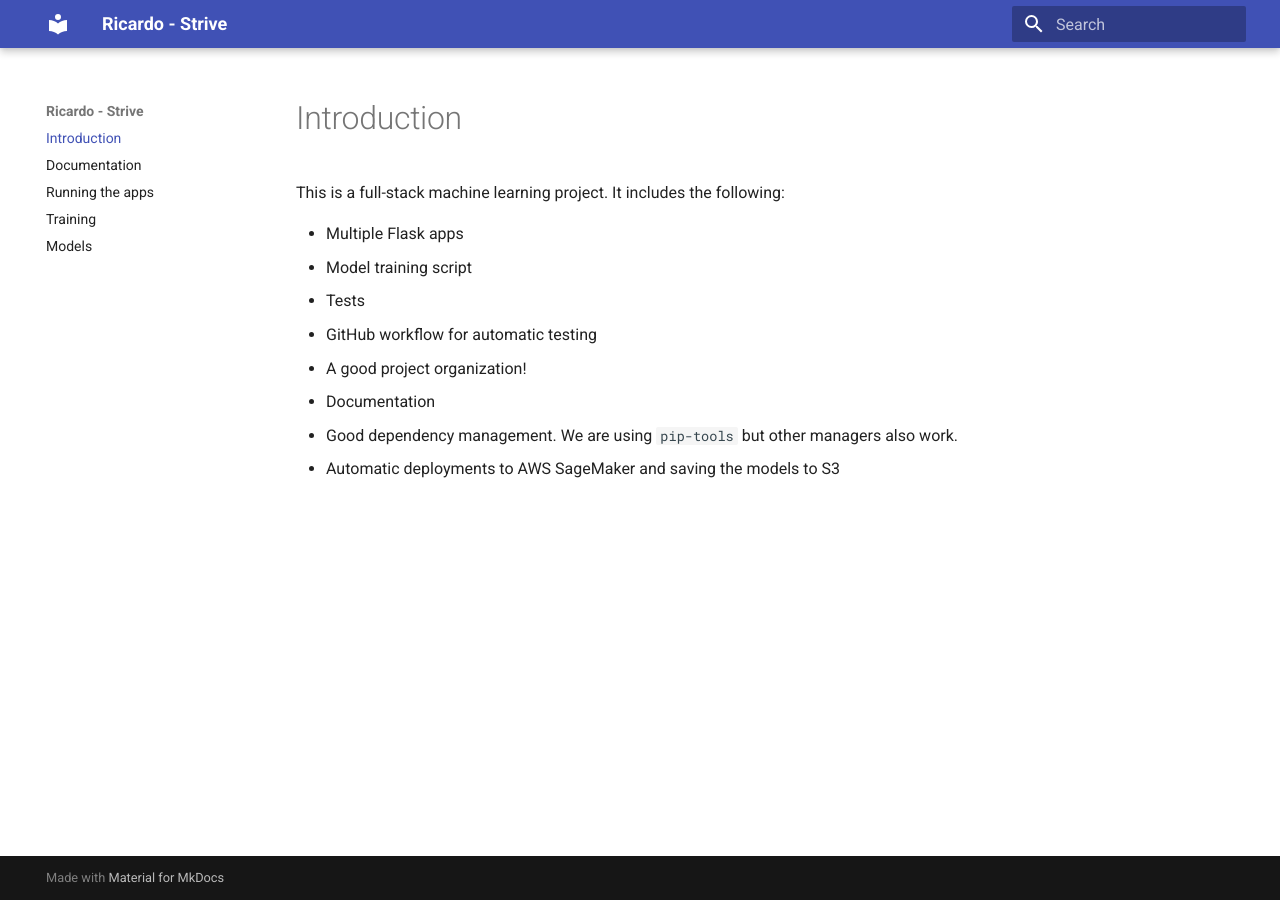
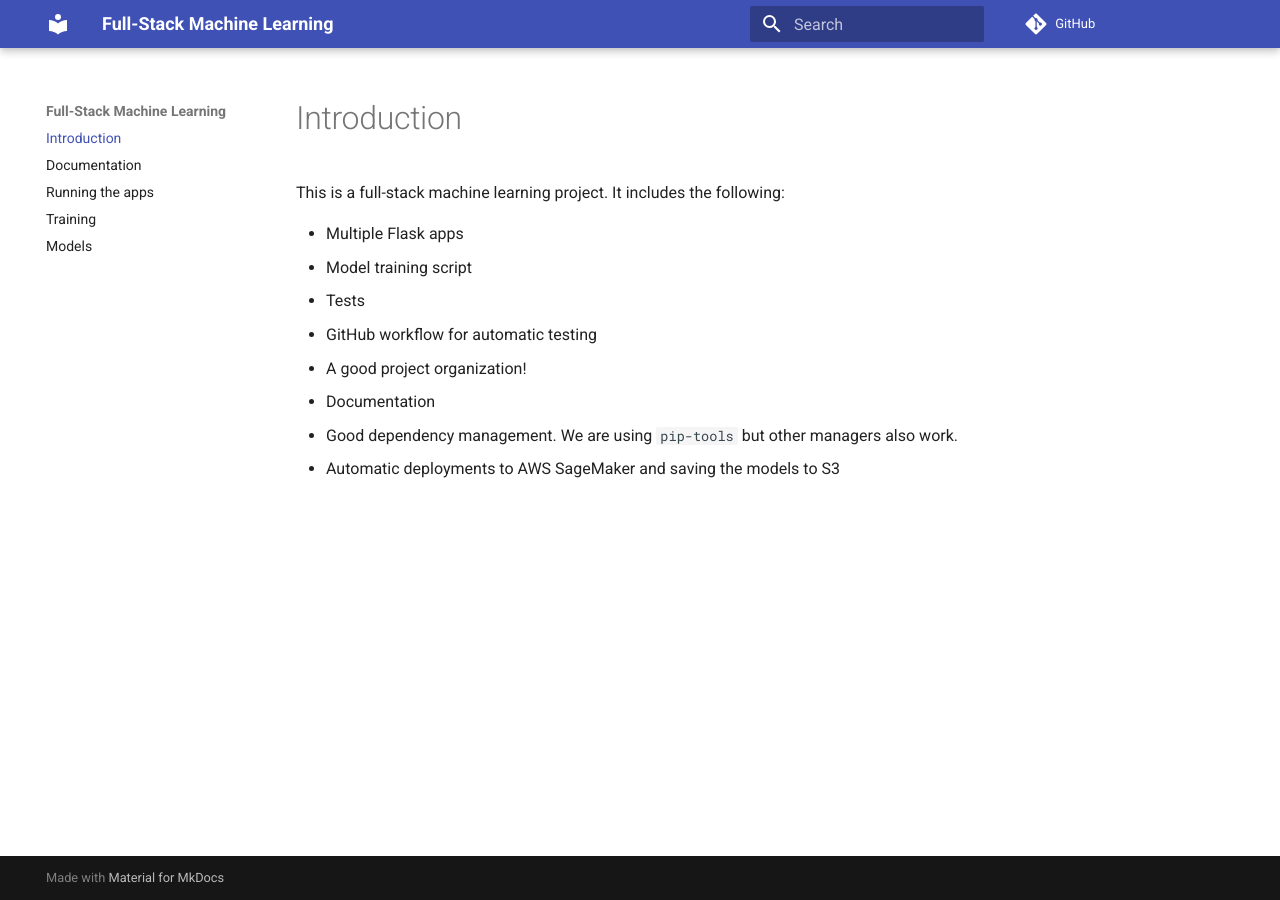
Before and after one commit to polyrand/fs-week, an MkDocs documentation site: the page built from docs/docs/index.md, in a window 1280 px wide. Built offline with MkDocs 1.6.1 and Material for MkDocs 9.7.7, drawn with Linux system fonts in a browser that asks for light colours; comment, search, counter and statistics services are not loaded.

Commit message:
add repo to mkdocs header

```diff
--- a/docs/mkdocs.yml
+++ b/docs/mkdocs.yml
@@ -1,4 +1,5 @@
-site_name: Ricardo - Strive
+site_name: Full-Stack Machine Learning
+repo_url: https://github.com/polyrand/fs-week
 
 theme:
    name: material
```
